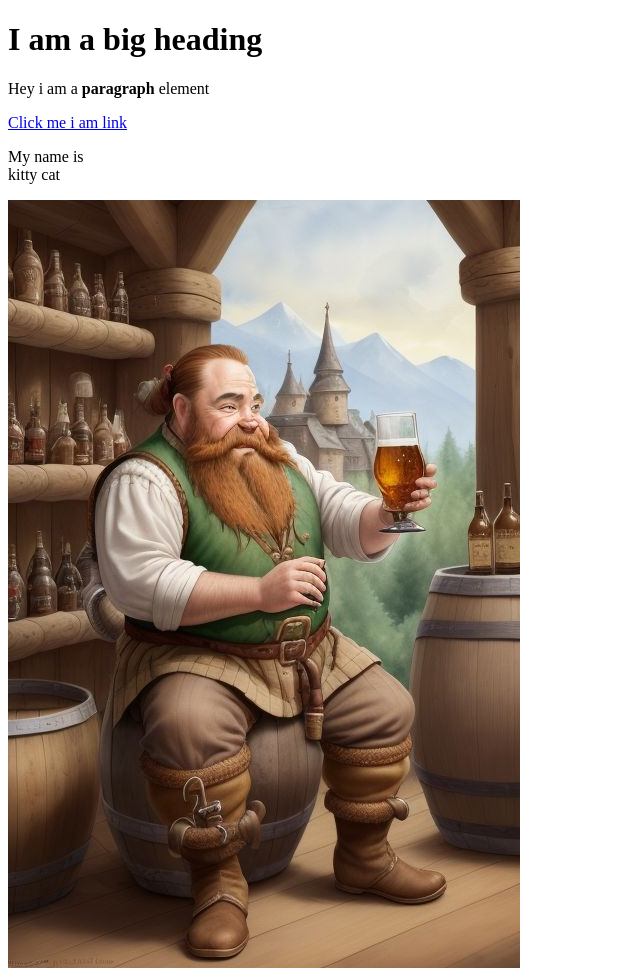
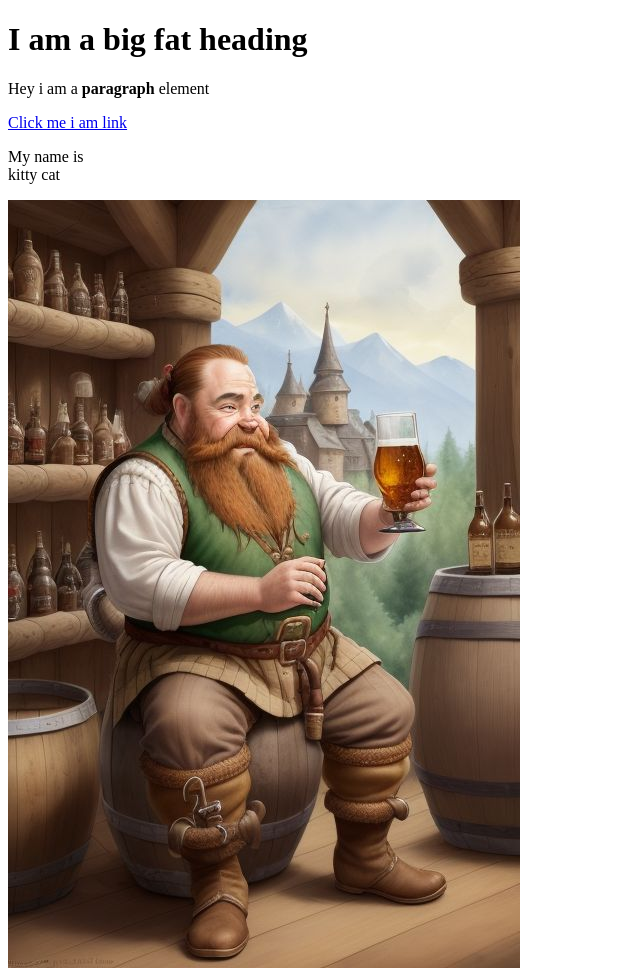
Before and after one commit to Jombertti/cartoon-hero, a plain HTML site: page test.html in a window 1280 px wide. Shown: the whole page, without its empty margins (0-640 px from the left). Drawn offline with Linux system fonts and the light colour scheme.

Commit message:
added fat to headgin

```diff
--- a/test.html
+++ b/test.html
@@ -4,7 +4,7 @@
 	<title>Test page</title>
 </head>
 <body>
-	<h1>I am a big heading </h1>
+	<h1>I am a big fat heading </h1>
 	<p>Hey i am a <b>paragraph</b> element</p>
 	<a href="https://google.com" target="_blank" title="lets go to google">Click me i am link</a>
 	<p>My name is <br>
```
